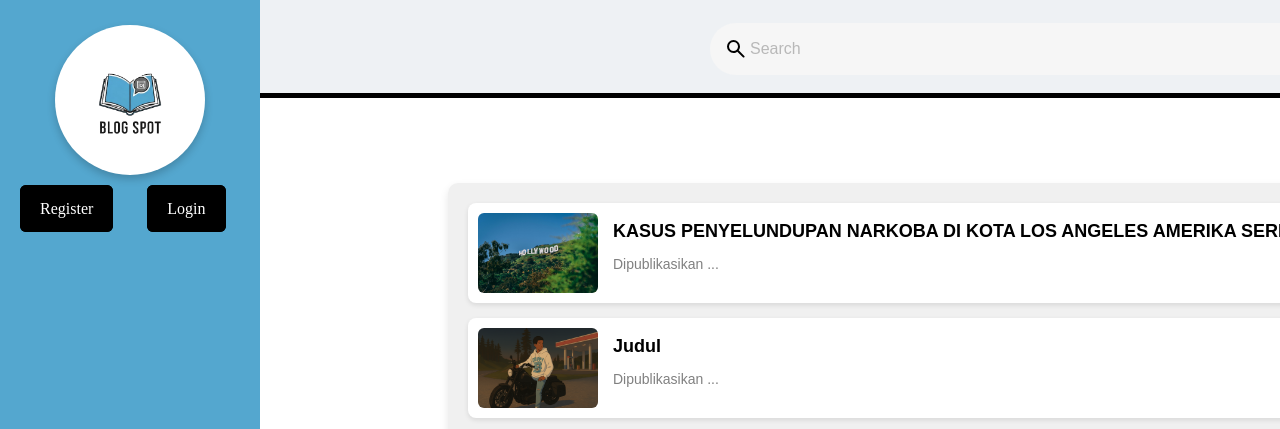
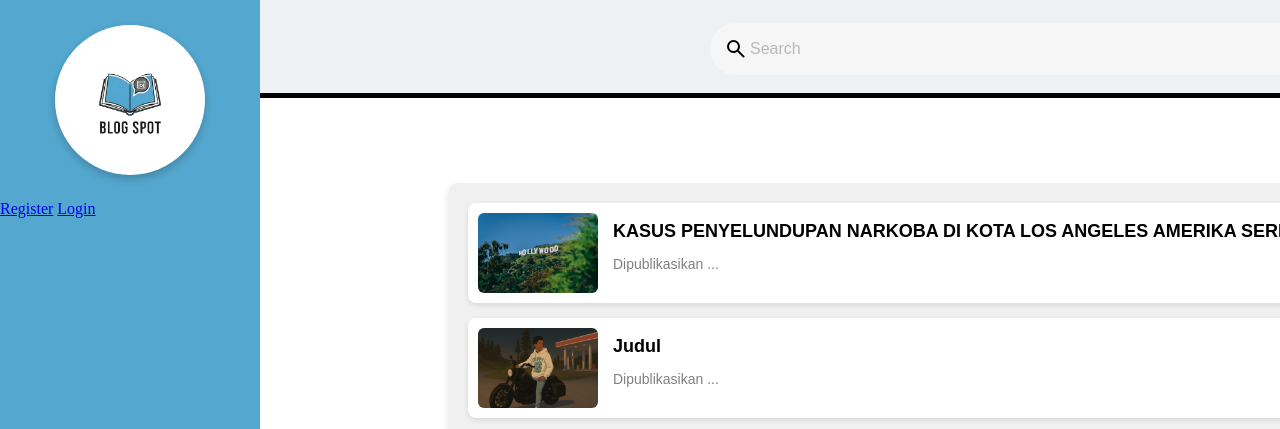
Before and after one commit to Kaptento/proyek-PWL-11TKJ2, a PHP site: page /pages/Homepage/Homepage.php in a window 1280 px wide. Shown: the top 429 px of the page. Run offline with PHP 8.4, Linux system fonts and the light colour scheme.

Commit message:
wip:implement homepage

```diff
--- a/Homepage.css
+++ b/Homepage.css
@@ -259,15 +259,3 @@ section {
     bottom: 185px;
     width: 50px;
 }
-
-a {
-  border: 10px solid black;
-  padding: 5px 10px;
-  border-radius: 6px;
-  text-decoration: none;
-  color: rgb(255, 255, 255);
-  margin-right: 10px;
-  background-color: rgb(0, 0, 0);
-  transition: 0.3s;
-  margin-left: 20px;
-}
--- a/pages/Homepage/Homepage.php
+++ b/pages/Homepage/Homepage.php
@@ -1,6 +1,4 @@
-<?php
-session_start();
-?>
+
 
 
 <!DOCTYPE html>
```
